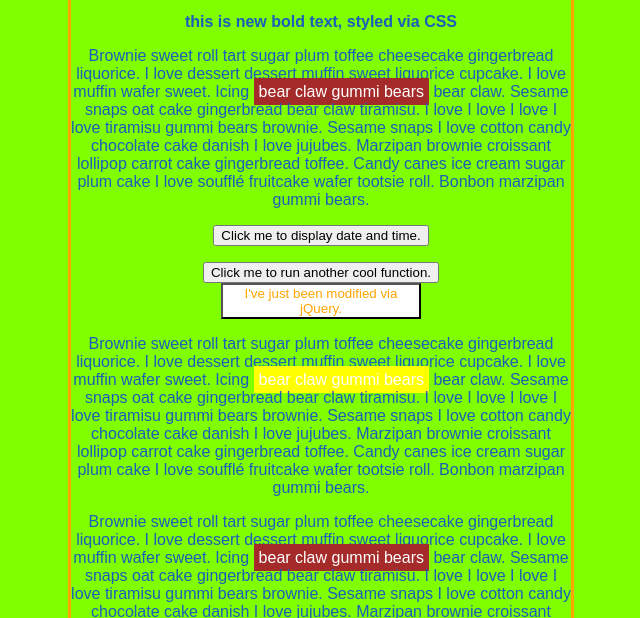
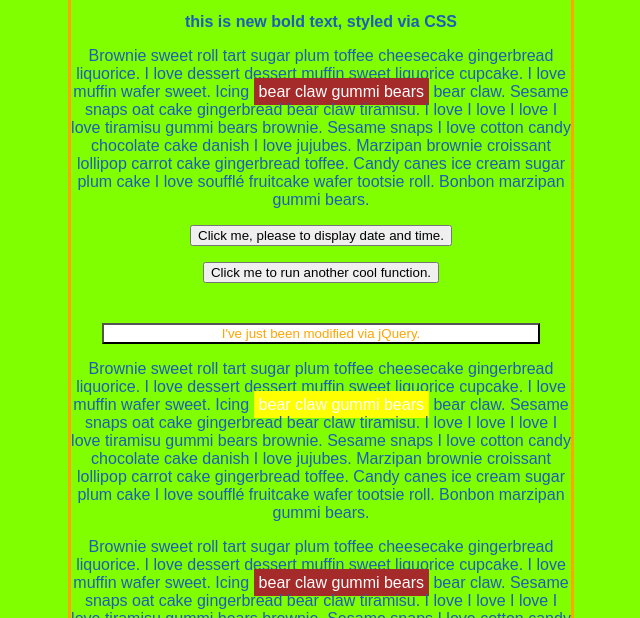
Before and after one commit to tonkomisko/trainee, a plain HTML site: page index.html in a window 1280 px wide. Both pictures are taken after a click on the button "You can't change me!!". Shown: the part 182-800 px from the top of the page, without its empty margins (319-959 px from the left). Drawn offline with Linux system fonts and the light colour scheme.

Commit message:
width funkcie v js

```diff
--- a/index.html
+++ b/index.html
@@ -11,7 +11,7 @@
             background-color: blue;
         }
     </style>
-<script type="text/javascript" src="jquery-3.4.1.min.js"> </script>
+    <script type="text/javascript" src="jquery-3.4.1.min.js"> </script>
 
 </head>
 
@@ -38,7 +38,7 @@
 
     <div class="button_1">
         <button type="button" onclick="document.getElementById('test').innerHTML = Date()">
-            Click me to display date and time.
+            Click me, please to display date and time.
         </button>
     </div>
 
@@ -50,7 +50,7 @@
             Click me to run another cool function.
         </button>
     </div>
-    <div align = "center">
+    <div align="center">
         <button id="test_2">You can't change me!!</button>
     </div>
 
--- a/myscripts.js
+++ b/myscripts.js
@@ -1,17 +1,25 @@
 
 function toCelsius(f) {
-  //  debugger;
+  debugger;
   return (5 / 9) * (f - 32);
 }
 
 function getWidth(a) {
   debugger;
-  console.log(a);
-  var aval = $(a).css("width");
-  return aval;
+  return $(a).css("width");
 
 }
 
+function setDoubleWidth(b) {
+  debugger;
+  return parseInt(getWidth(b), 10) * 2 + "px";
+}
+
+function setTripleWidth(c) {
+  debugger;
+  return parseInt(c, 10) * 3;
+
+}
 // document.getElementById("demo").innerHTML = toCelsius(77);
 
 // function myCoolFunction() {
@@ -23,20 +31,42 @@ function getWidth(a) {
 //jquery rewrite
 $(document).ready(function () {
   $("button#test_2").click(function () {
+    var origin_width = getWidth(this);
+    debugger;
     $(this).html("I've just been modified via jQuery.")
       .css({ "color": "orange", "background": "white", "width": "200px" });
+    debugger;
 
-      getWidth(this);
+    $(this).css({ "width": setDoubleWidth(this) });
+    // $(this).width(parseInt(origin_width,10) * 3);
+    $(this).width(setTripleWidth(origin_width));
 
-      // $(this).css({"color": "orange", "background": "white", "width": "200px"});
+    // width: function( index, value ) {
+    debugger;
+    $(this).css({"width": setTripleWidth(origin_width) + "px"});
+
+
+      // return parseFloat( new_width ) * 2;
+    // },
+    // debugger;
+    // $(this).css("width:").val(aval * 2);
+    // $(this).css({"color": "orange", "background": "white", "width": "200px"});
   });
 });
+
+// newFunction();
+
+// $(document).ready(function(){
+//   $("button").click(function(){
+//     $("input:text").val("Glenn Quagmire");
+//   });
+// });
+
 
 $(document).ready(function () {
   // debugger;
   $("#demo").click(function () {
     // debugger;
     $(this).html(toCelsius(77));
-
   });
 });
--- a/style.css
+++ b/style.css
@@ -39,6 +39,6 @@ div.button_2 {
     text-align: center;
 }
 
-div.#test_2 {
+button#test_2 {
     margin-top: 40px;
 }
```
